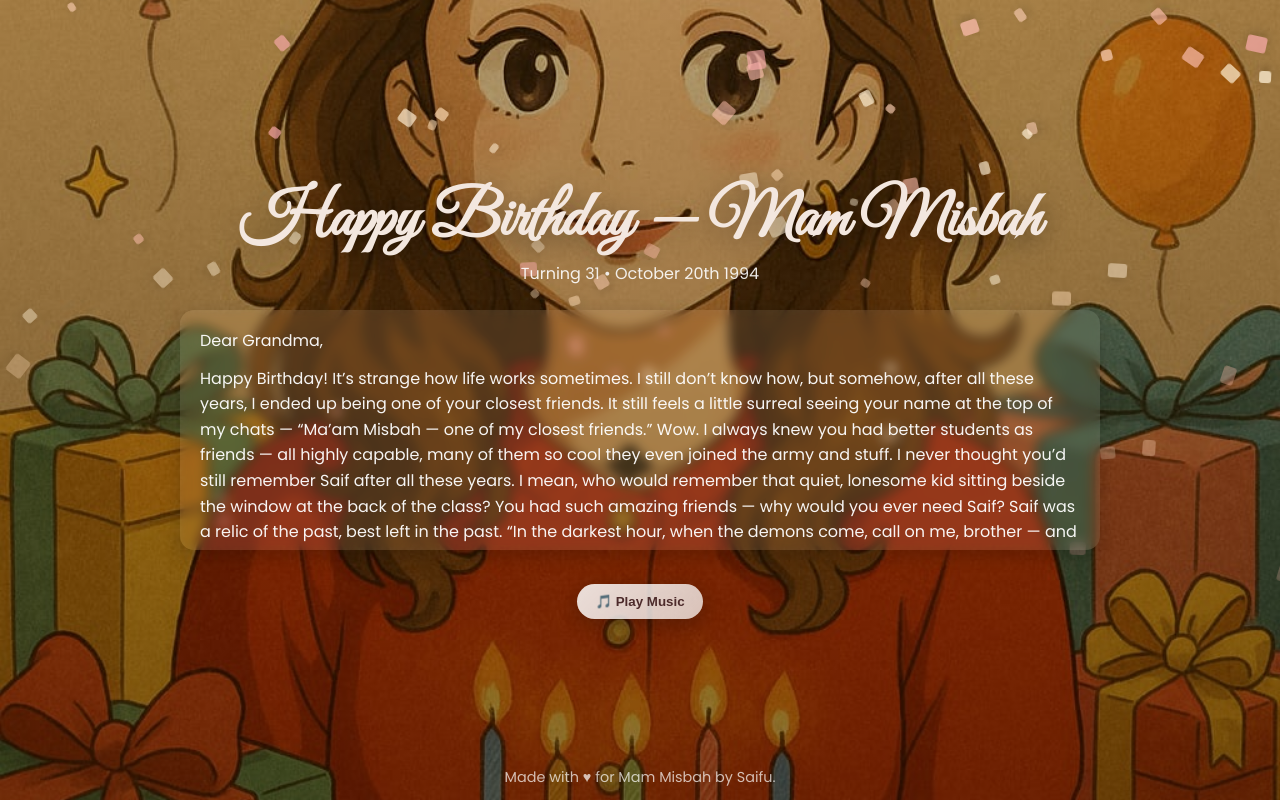
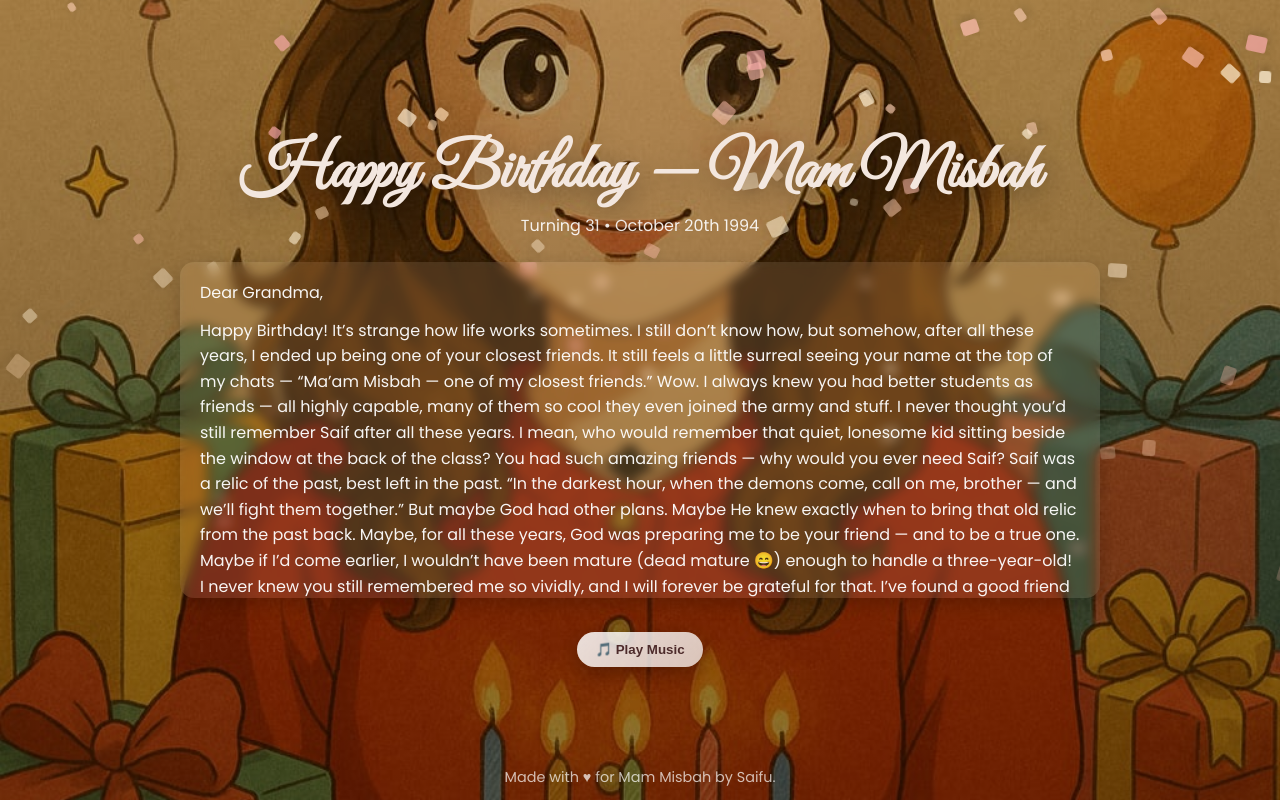
Before and after one commit to Saifullah-Durrani/Bee-s-Birthday, a plain HTML site: page index.html in a window 1280 px wide. Drawn offline with Linux system fonts and the light colour scheme.

Commit message:
Update style.css

```diff
--- a/style.css
+++ b/style.css
@@ -69,7 +69,7 @@ body {
 /* Message area */
 .message-wrap {
   width: min(920px, 92%);
-  max-height: 30vh;
+  max-height: 42vh;
   overflow: auto;
   background: rgba(255,255,255,0.1);
   border-radius: 14px;
```
